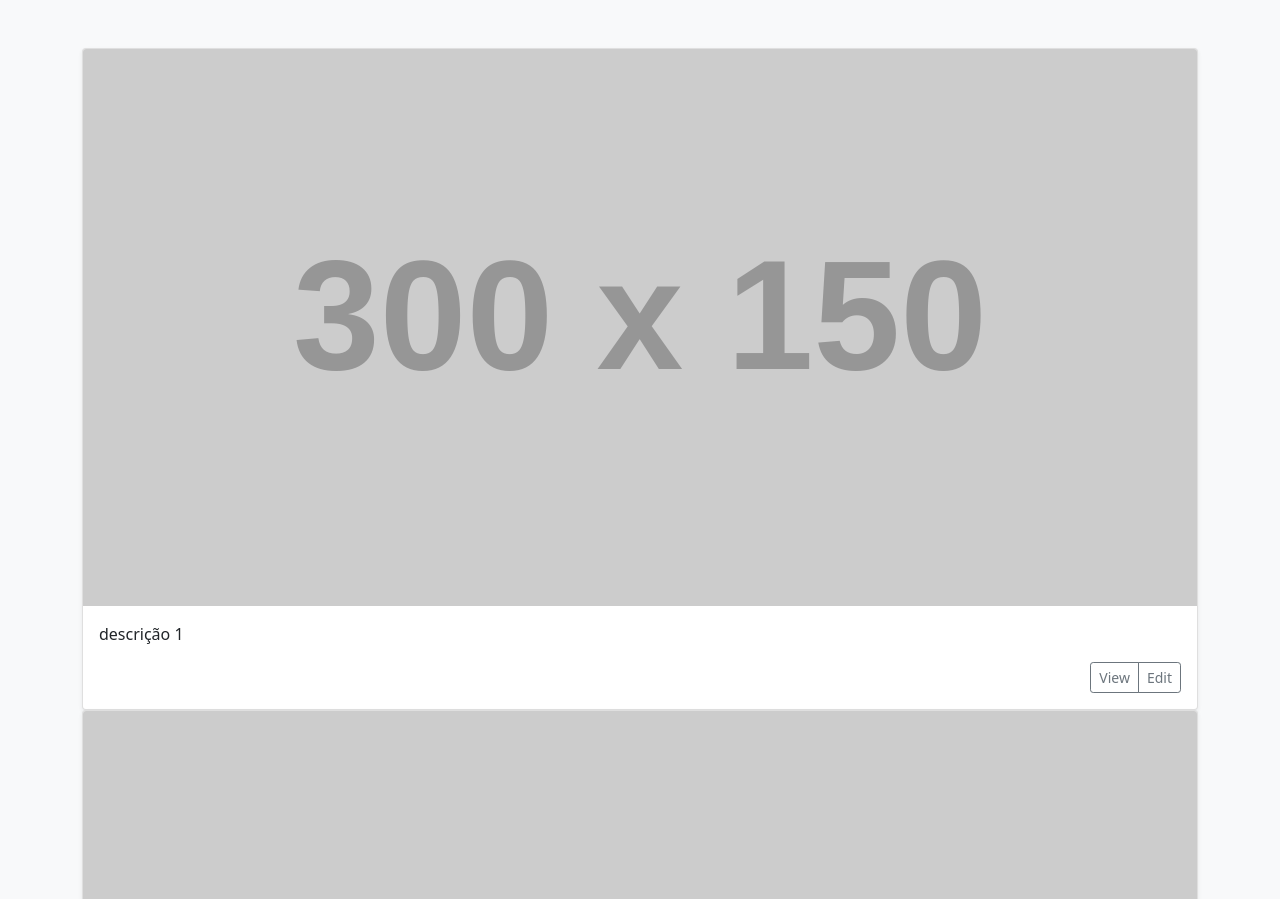
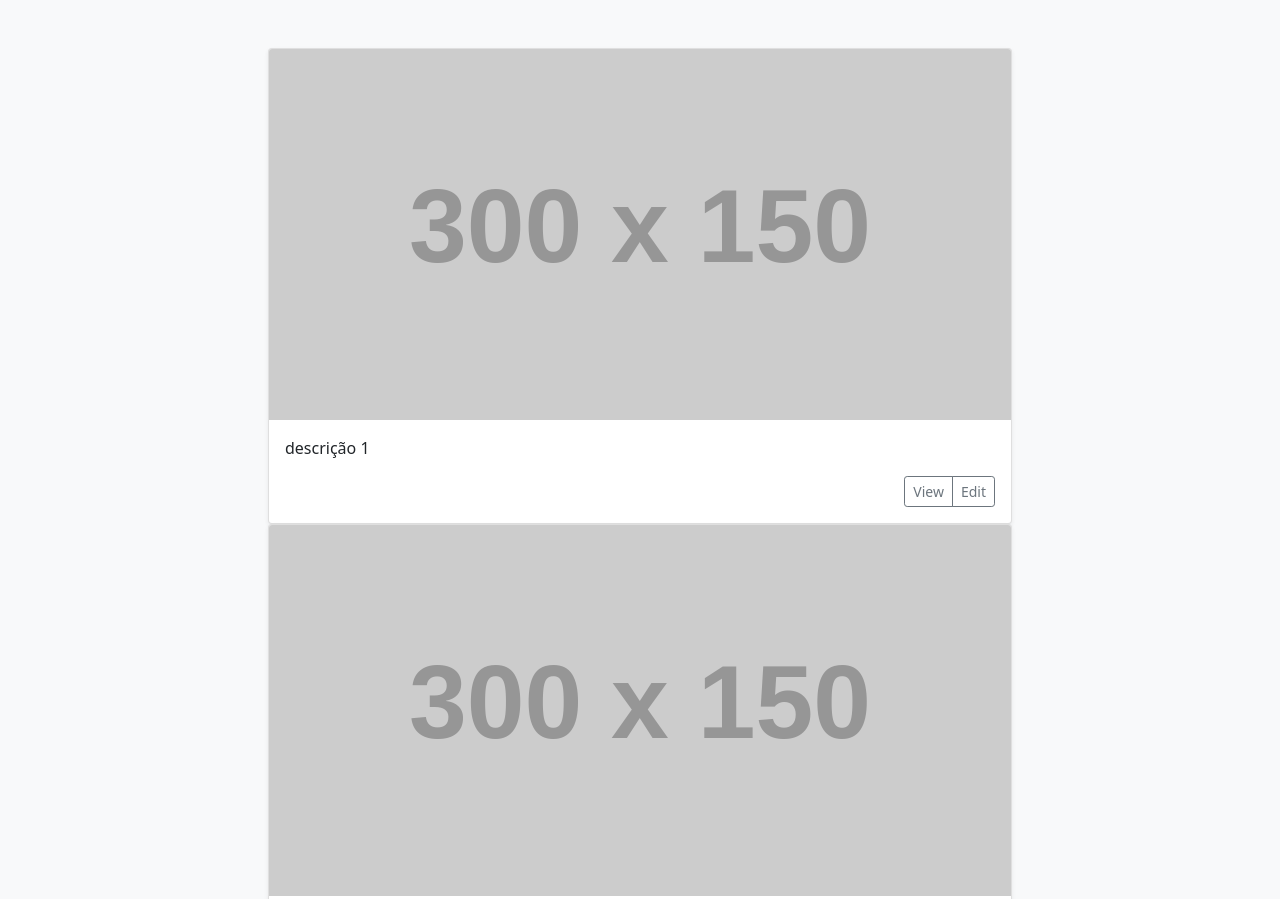
Before and after one commit to humbertoluks/componentes-troca-de-dados-pai-para-filho, a website: page index.html in a window 1280 px wide. Shown: the top 899 px of the page. Drawn offline with nearby package versions, Linux system fonts and the light colour scheme; placeholder pictures from the web are drawn by us.

Commit message:
adiciona tamanho máximo ao container

```diff
--- a/index.html
+++ b/index.html
@@ -8,6 +8,13 @@
     integrity="sha384-EVSTQN3/azprG1Anm3QDgpJLIm9Nao0Yz1ztcQTwFspd3yD65VohhpuuCOmLASjC" crossorigin="anonymous" />
 
   <title>Curso VueJS - troca de dados entre pai e filho</title>
+
+  <style>
+    .container {
+      max-width: 768px;
+    }
+  </style>
+
 </head>
 
 <body class="bg-light">
```
